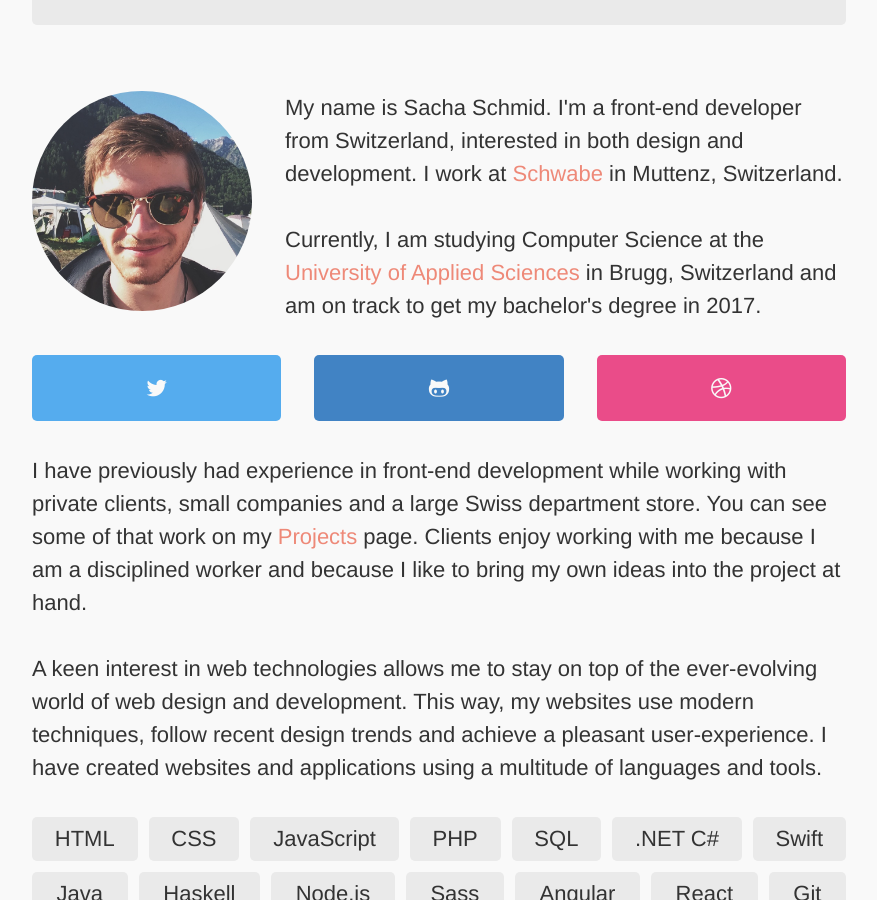
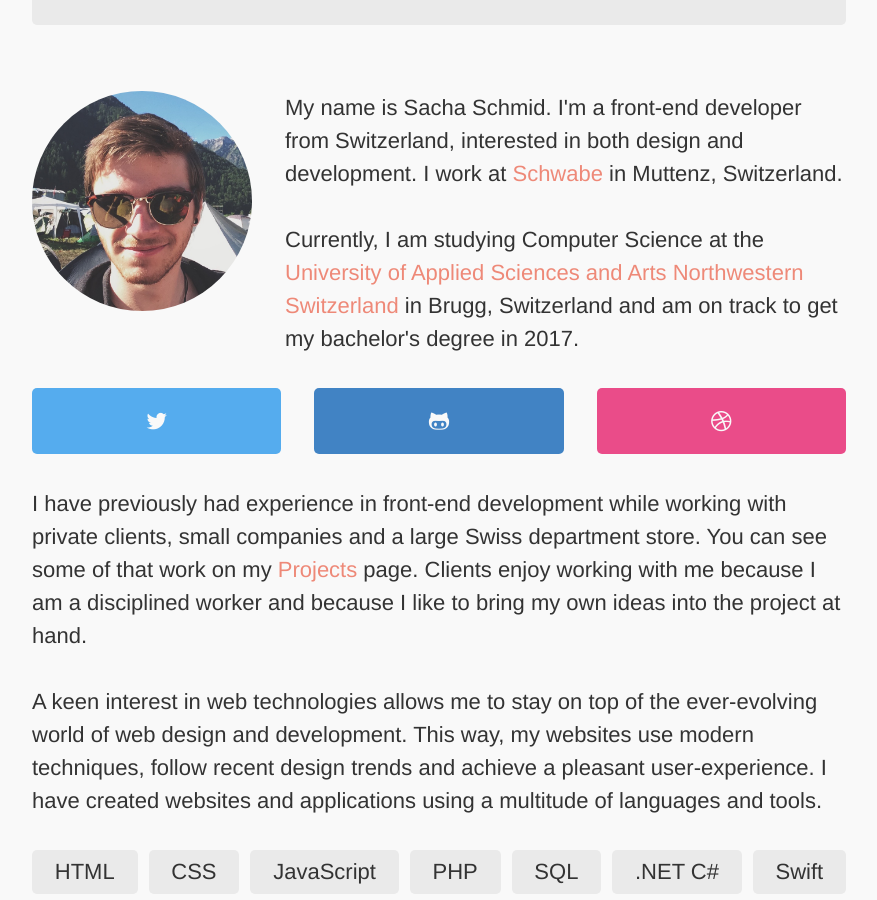
Before and after one commit to RadLikeWhoa/old.sacha.me, a Jekyll site: the page built from about/index.html, in a window 1280 px wide and 900 px high, scrolled down 305 px. Shown: the whole window, without its empty margins (201-1078 px from the left). Built offline with Jekyll 4.4.1, drawn with Linux system fonts in a browser that asks for light colours.

Commit message:
Fix typo

```diff
--- a/about/index.html
+++ b/about/index.html
@@ -9,7 +9,7 @@
     <h2 class="section-heading">About Me</h2>
     <img src="../assets/img/profile.jpg" class="avatar">
     <p>My name is Sacha Schmid. I'm a front-end developer from Switzerland, interested in both design and development. I work at <a href="http://schwabe.ch">Schwabe</a> in Muttenz, Switzerland.</p>
-    <p>Currently, I am studying Computer Science at the <a href="http://fhnw.ch/en/">University of Applied Sciences</a> in Brugg, Switzerland and am on track to get my bachelor's degree in 2017.</p>
+    <p>Currently, I am studying Computer Science at the <a href="http://fhnw.ch/en/">University of Applied Sciences and Arts Northwestern Switzerland</a> in Brugg, Switzerland and am on track to get my bachelor's degree in 2017.</p>
     <ul class="social-list clear" data-grid>
       <li class="social-item" data-col="1-3">
         <a href="https://twitter.com/sachaschmid" data-button="center" title="Twitter"><span class="label"><span data-icon="twitter"></span></span></a>
```
